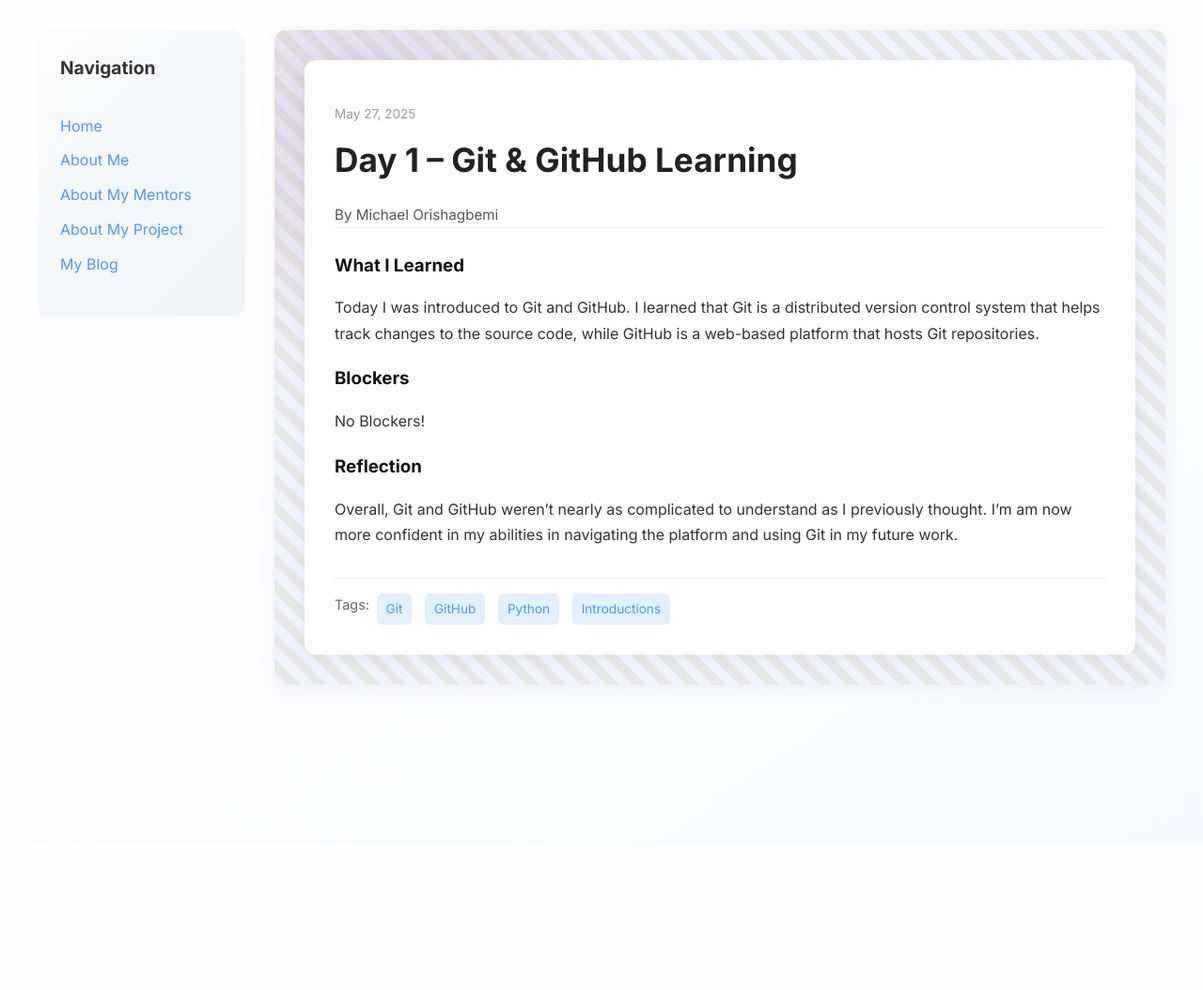
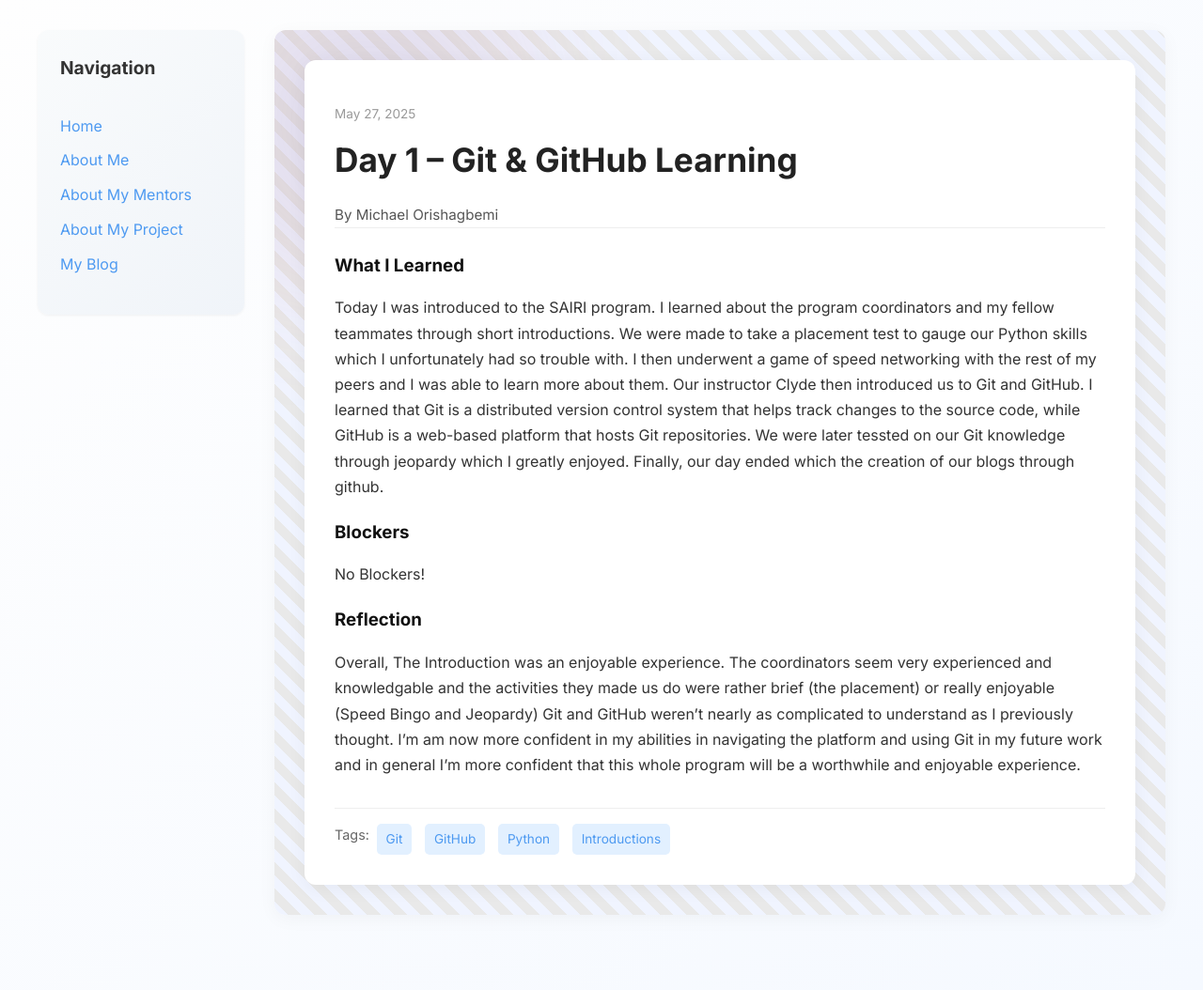
Before and after one commit to miori2/miori2.github.io, a Jekyll site: the page built from _posts/2025-05-27-day-1.md, in a window 1280 px wide. Shown: the whole page at 94% size. Built offline with Jekyll 4.4.1, drawn with Linux system fonts in a browser that asks for light colours; before the commit the page ends 900 px from its top, so only the background shows below that.

Commit message:
Update 2025-05-27-day-1.md

```diff
--- a/_posts/2025-05-27-day-1.md
+++ b/_posts/2025-05-27-day-1.md
@@ -7,11 +7,11 @@ permalink: /day1.html
 tags: ["Git", "GitHub", "Python", "Introductions",]
 
 what_i_learned: |
-  Today I was introduced to Git and GitHub. I learned that Git is a distributed version control system that helps track changes to the source code, while GitHub is a web-based platform that hosts Git repositories.
+  Today I was introduced to the SAIRI program. I learned about the program coordinators and my fellow teammates through short introductions. We were made to take a placement test to gauge our Python skills which I unfortunately had so trouble with. I then underwent a game of speed networking with the rest of my peers and I was able to learn more about them. Our instructor Clyde then introduced us to Git and GitHub. I learned that Git is a distributed version control system that helps track changes to the source code, while GitHub is a web-based platform that hosts Git repositories. We were later tessted on our Git knowledge through jeopardy which I greatly enjoyed. Finally, our day ended which the creation of our blogs through github.
 
 blockers: |
    No Blockers!
 
 reflection: |
-  Overall, Git and GitHub weren't nearly as complicated to understand as I previously thought. I'm am now more confident in my abilities in navigating the platform and using Git in my future work.
+  Overall, The Introduction was an enjoyable experience. The coordinators seem very experienced and knowledgable and the activities they made us do were rather brief (the placement) or really enjoyable (Speed Bingo and Jeopardy) Git and GitHub weren't nearly as complicated to understand as I previously thought. I'm am now more confident in my abilities in navigating the platform and using Git in my future work and in general I'm more confident that this whole program will be a worthwhile and enjoyable experience.
 ---
```
